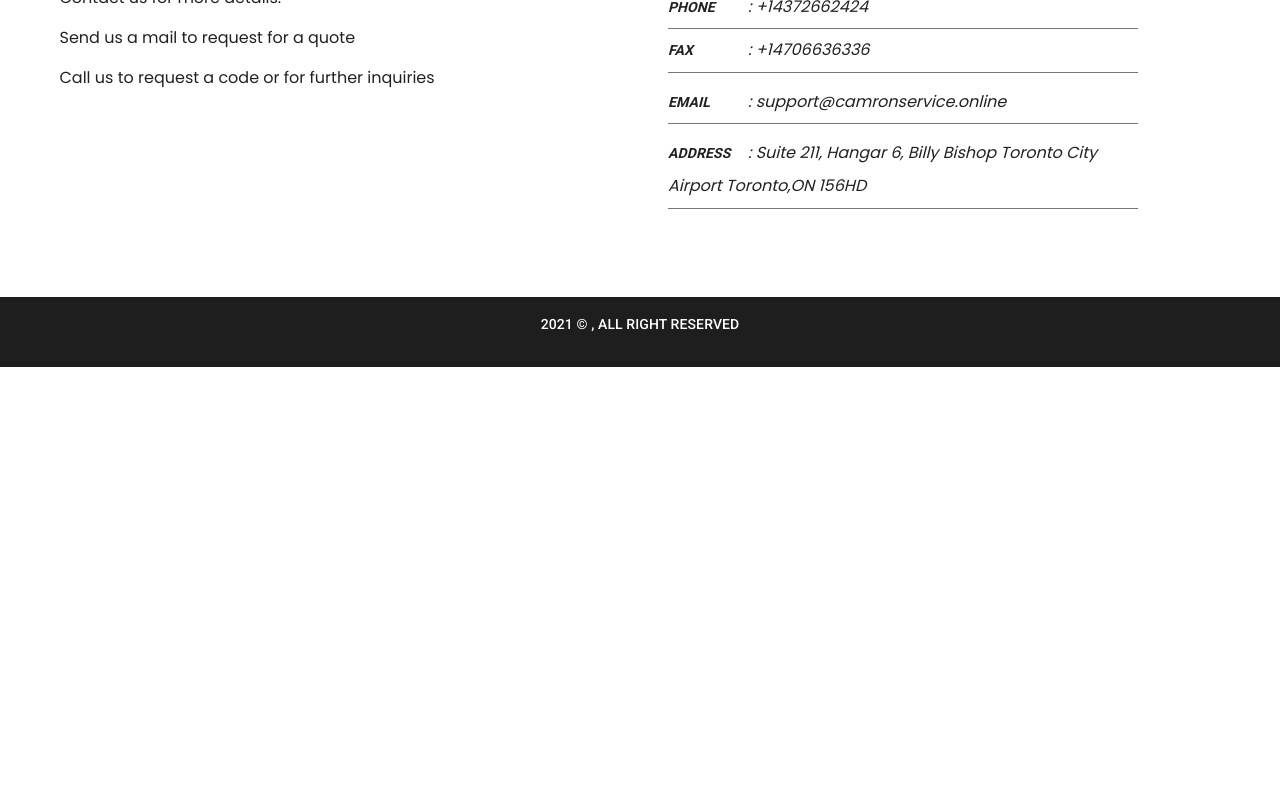
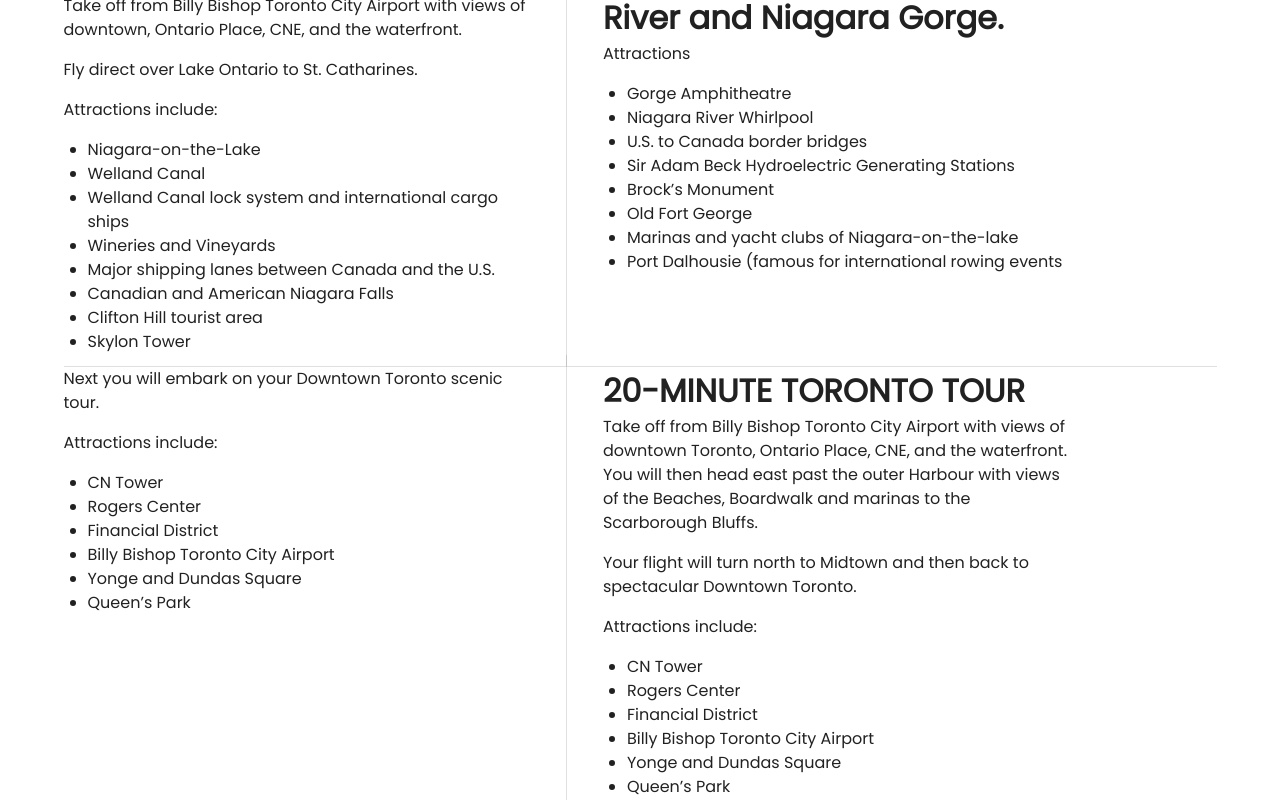
Before and after one commit to augmentchinedu/camronservice, a Vue app: page /scenic-flights in a window 1280 px wide. Shown: the part 1380-2180 px from the top of the page. Before the commit the page ends 1747 px from the top, so only its background shows below. Built offline with nearby package versions, Linux system fonts and the light colour scheme.

Commit message:
Progress 🛠

```diff
--- a/src/App.vue
+++ b/src/App.vue
@@ -49,6 +49,12 @@
         <router-link to="/scenic-flights"
           ><v-btn text tile>
             <span class="mr-2">Scenic Flights</span>
+
+          </v-btn>
+        </router-link>
+        <router-link to="/track"
+          ><v-btn text tile>
+            <span class="mr-2">Track</span>
 
           </v-btn>
         </router-link>
--- a/src/router/index.js
+++ b/src/router/index.js
@@ -7,6 +7,7 @@ const HomeSecurity = () => import("../views/HomeSecurity.vue");
 const ourPhotoGallery = () => import("../views/OurPhotoGallery.vue");
 const RequestAQuote = () => import("../views/RequestAQuote.vue");
 const scenicFlight = () => import("../views/ScenicFlight.vue");
+const Track = () => import("../views/Track.vue");
 
 
 Vue.use(VueRouter);
@@ -40,6 +41,10 @@ const routes = [
     path: "/scenic-flights",
     component: scenicFlight,
   },
+  {
+    path: "/track",
+    component: Track,
+  },
 ];
 
 const router = new VueRouter({
--- a/src/views/ScenicFlight.vue
+++ b/src/views/ScenicFlight.vue
@@ -3,8 +3,9 @@
     <v-row>
       <v-img src="https://camronservice.world/scenic-flights/1.jpg"> </v-img>
     </v-row>
+    <v-container class="px-4">
       <v-row>
-      <v-col cols="10" class="mx-auto">
+        <v-col cols="10">
           <h1>
             Take a 1-hour Toronto/Niagara Scenic or a 20-minute Toronto Scenic
           </h1>
@@ -13,16 +14,155 @@
             Niagara Falls the world of suburbia passes beneath you. Relax as you
             fly over the Niagara River Whirlpool and the Old Fort George. And at
             the end of your tour, you’ll arrive at the picturesque Billy Bishop
-          Toronto City Airport with shoreline and waterfront views in the heart
-          of the city.
+            Toronto City Airport with shoreline and waterfront views in the
+            heart of the city.
           </p>
           <p>
-          <router-link to="/request-a-quote">Request a quote </router-link> today for more information
-          on our scenic tours.
+            <router-link to="/request-a-quote">Request a quote </router-link>
+            today for more information on our scenic tours.
           </p>
         </v-col>
       </v-row>
+      <v-row>
+        <v-col cols="5">
+          <h1>1-HOUR NIAGARA/TORONTO TOUR</h1>
+          <p>
+            Take off from Billy Bishop Toronto City Airport with views of
+            downtown, Ontario Place, CNE, and the waterfront.
+          </p>
+          <p>Fly direct over Lake Ontario to St. Catharines.</p>
+          <p>Attractions include:</p>
+          <ul>
+            <li>
+              Niagara-on-the-Lake
+            </li>
+            <li>
+              Welland Canal
+            </li>
+            <li>
+              Welland Canal lock system and international cargo ships
+            </li>
+            <li>
+              Wineries and Vineyards
+            </li>
+            <li>
+              Major shipping lanes between Canada and the U.S.&nbsp;
+            </li>
+            <li>
+              Canadian and American Niagara Falls
+            </li>
+            <li>
+              Clifton Hill tourist area
+            </li>
+            <li>
+              Skylon Tower
+            </li>
+          </ul>
+        </v-col>
+        <v-divider vertical class="mx-6"></v-divider>
+        <v-col cols="5"
+          ><h1>
+            You will then circle Niagara Falls and return via Niagara River and
+            Niagara Gorge.
+          </h1>
+          <p>
+            Attractions
+          </p>
+          <ul>
+            <li>
+              Gorge Amphitheatre&nbsp;
+            </li>
+            <li>
+              Niagara River Whirlpool
+            </li>
+            <li>
+              U.S. to Canada border bridges
+            </li>
+            <li>
+              Sir Adam Beck Hydroelectric Generating Stations
+            </li>
+            <li>
+              Brock’s Monument
+            </li>
+            <li>
+              Old Fort George
+            </li>
+            <li>
+              Marinas and yacht clubs of Niagara-on-the-lake
+            </li>
+            <li>
+              Port Dalhousie (famous for international rowing events
+            </li>
+          </ul></v-col
+        >
+      </v-row>
+      <v-divider class="mt-3"></v-divider>
+      <v-row>
+        <v-col cols="5">
+          <p>Next you will embark on your Downtown Toronto scenic tour.</p>
+          <p>Attractions include:</p>
+          <ul>
+            <li>
+              CN Tower
+            </li>
+            <li>
+              Rogers Center
+            </li>
+            <li>
+              Financial District
+            </li>
+            <li>
+              Billy Bishop Toronto City Airport
+            </li>
+            <li>
+              Yonge and Dundas Square
+            </li>
+            <li>
+              Queen’s Park
+            </li>
+          </ul>
+        </v-col>
+        <v-divider vertical class="mx-6"></v-divider>
+        <v-col cols="5"
+          ><h1>
+            20-MINUTE TORONTO TOUR
+          </h1>
+          <p>
+            Take off from Billy Bishop Toronto City Airport with views of
+            downtown Toronto, Ontario Place, CNE, and the waterfront. You will
+            then head east past the outer Harbour with views of the Beaches,
+            Boardwalk and marinas to the Scarborough Bluffs.
+          </p>
+          <p>
+            Your flight will turn north to Midtown and then back to spectacular
+            Downtown Toronto.
+          </p>
+          <p>Attractions include:</p>
+          <ul>
+            <li>
+              CN Tower
+            </li>
+            <li>
+              Rogers Center
+            </li>
+            <li>
+              Financial District
+            </li>
+            <li>
+              Billy Bishop Toronto City Airport
+            </li>
+            <li>
+              Yonge and Dundas Square
+            </li>
+            <li>
+              Queen’s Park
+            </li>
+          </ul>
+          <p>You will then land at Billy Bishop Toronto City Airport with shoreline and waterfront views.</p>
+        </v-col>
+      </v-row>
       <Contact />
+    </v-container>
   </div>
 </template>
 
--- /dev/null
+++ b/src/views/Track.vue
@@ -0,0 +1,67 @@
+<template>
+  <div>
+    <h1 class="text-uppercase font-weight-black text-center">Track</h1>
+    <v-row>
+      <v-col cols="12" md="10" class="mx-auto">
+        <v-card class="overflow-hidden" text>
+          <v-toolbar flat text class="transparent">
+            <v-toolbar-title class="font-weight-light">
+              Enter the Consignment No.
+            </v-toolbar-title>
+          </v-toolbar>
+          <v-card-text>
+            <v-text-field
+              color="white"
+              placeholder="Enter Tracking Number"
+            ></v-text-field>
+          </v-card-text>
+          <v-divider></v-divider>
+          <v-card-actions>
+            <v-spacer></v-spacer>
+            <v-btn color="success" @click="save">
+              Track Result
+            </v-btn>
+          </v-card-actions>
+          <v-snackbar v-model="hasSaved" :timeout="2000" absolute bottom left>
+            Your profile has been updated
+          </v-snackbar>
+        </v-card></v-col
+      >
+    </v-row>
+  </div>
+</template>
+
+<script>
+export default {
+  data() {
+    return {
+      hasSaved: false,
+      isEditing: null,
+      model: null,
+      states: [
+        { name: "Florida", abbr: "FL", id: 1 },
+        { name: "Georgia", abbr: "GA", id: 2 },
+        { name: "Nebraska", abbr: "NE", id: 3 },
+        { name: "California", abbr: "CA", id: 4 },
+        { name: "New York", abbr: "NY", id: 5 },
+      ],
+    };
+  },
+
+  methods: {
+    customFilter(item, queryText) {
+      const textOne = item.name.toLowerCase();
+      const textTwo = item.abbr.toLowerCase();
+      const searchText = queryText.toLowerCase();
+
+      return (
+        textOne.indexOf(searchText) > -1 || textTwo.indexOf(searchText) > -1
+      );
+    },
+    save() {
+      this.isEditing = !this.isEditing;
+      this.hasSaved = true;
+    },
+  },
+};
+</script>
```
Lines whose indentation alone changed are shown as unchanged.
